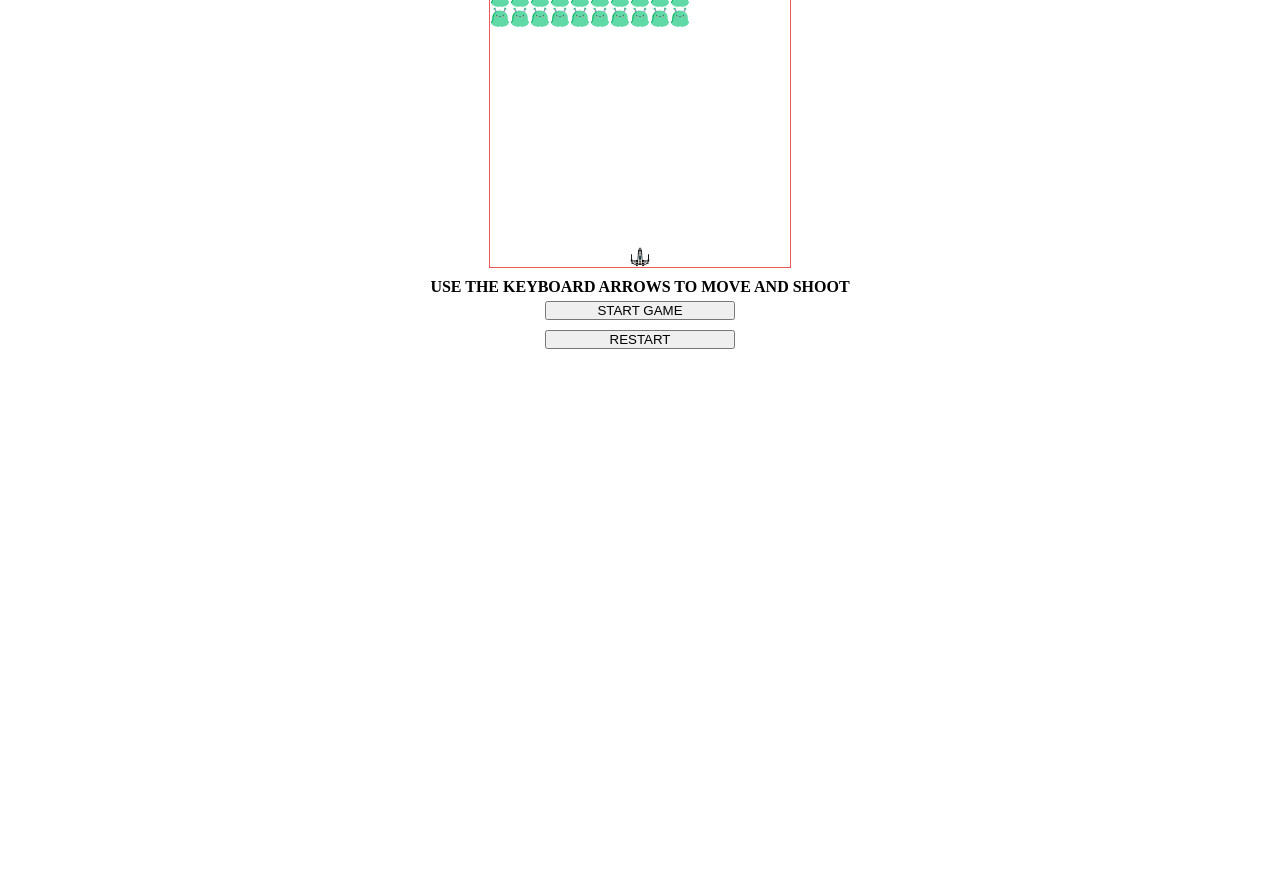
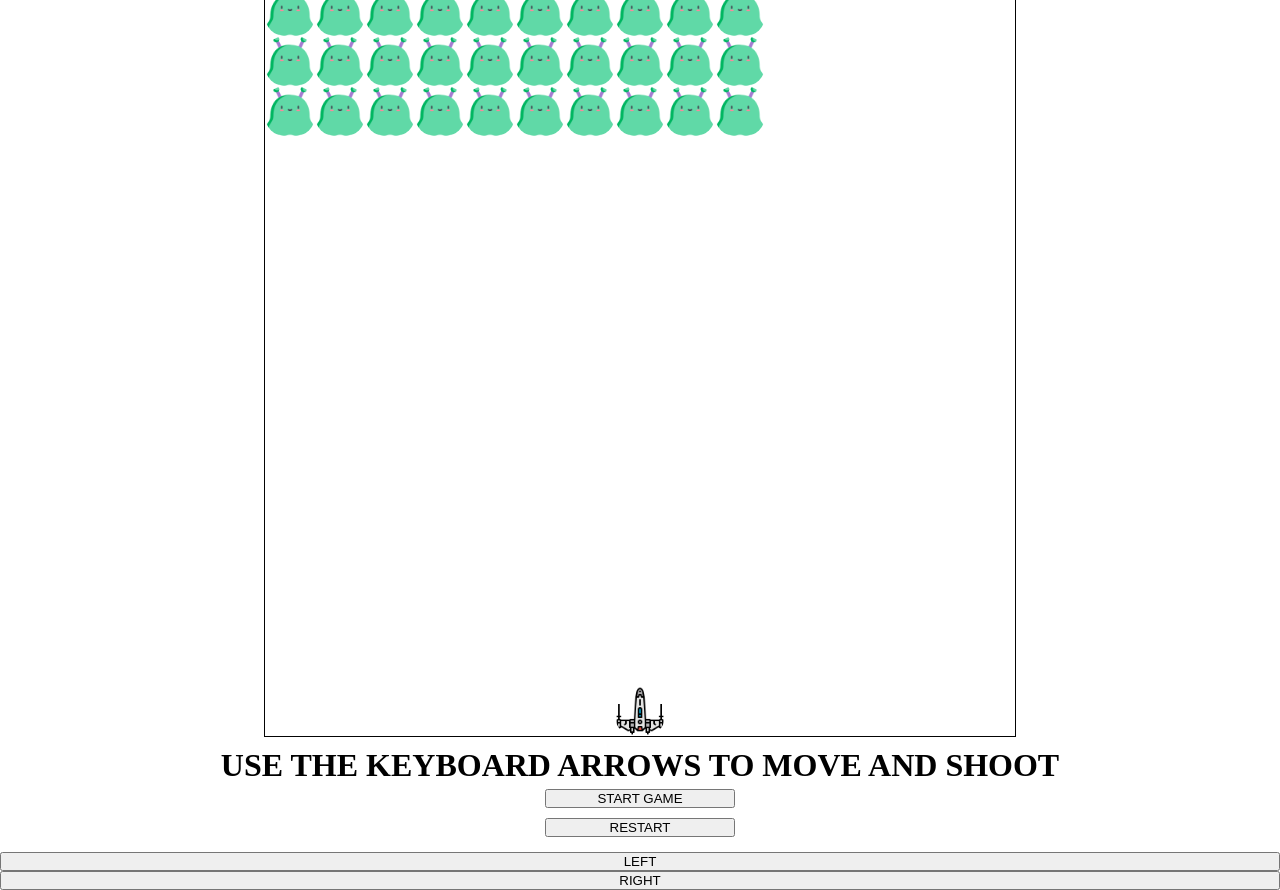
Before and after one commit to CameronHyden/java-script-miniGame, a plain HTML site: page index.html in a window 1280 px wide. Shown: the part 52-942 px from the top of the page. Before the commit the page ends 800 px from the top, so only its background shows below. Drawn offline with Linux system fonts and the light colour scheme.

Commit message:
buttons-for-mobile-added

```diff
--- a/index.html
+++ b/index.html
@@ -246,5 +246,11 @@
     <button id="start-button">START GAME</button>
     <button id="restart-button">RESTART</button>
   </div>
+
+    <div class="mobile-buttons">
+    <button id="left-button">LEFT</button>
+    <button id="right-button">RIGHT</button>
+    <button id="shooting-button">SHOOT</button>
+  </div>
   </body>
 </html>
--- a/script.js
+++ b/script.js
@@ -7,6 +7,7 @@ const divSquares = document.querySelectorAll(".grid div");
 const scoreBoard = document.querySelector("#result");
 const resetButton = document.querySelector("#restart-button");
 const startGameButton = document.querySelector("#start-button");
+const shootButton = document.querySelector("#shooting-button");
 
 const game = {
   shooterPositionIndex: 217,
@@ -120,6 +121,12 @@ const shootBullet = (event) => {
   }
 };
 
+const shootBulletPhone = () => {
+    game.bullet = game.shooterPositionIndex;
+    game.firedBullets.push(game.bullet);
+
+};
+
 const moveBulletArray = () => {
   for (let i = 0; i < game.firedBullets.length; i++) {
     removeBulletClass()
@@ -183,3 +190,4 @@ document.addEventListener("keydown", moveShooter);
 document.addEventListener("keydown", shootBullet);
 resetButton.addEventListener("click", restartTheGame);
 startGameButton.addEventListener("click", startAndEndGame);
+shootButton.addEventListener("click", shootBulletPhone);
--- a/styles.scss
+++ b/styles.scss
@@ -7,18 +7,49 @@
 h2{
     text-align: center;
     font-size: 1rem;
+    @media screen and (min-width: 700px){
+        font-size: 1.5rem;
+    }
+    @media screen and (min-width: 1100px){
+        font-size: 2rem;
+    }
 }
 
 .grid{
     display: flex;
     flex-wrap: wrap;
-    border: solid 1px rgb(238, 89, 89);
+    border: solid 1px rgb(3, 3, 3);
+    width: 210px ;
+    height: 210px;
+    @media screen and (min-width: 325px){
     width: 300px;
     height: 300px;
+    }
+    @media screen and (min-width: 700px){
+        width: 600px;
+        height: 600px;
+    }
+    @media screen and (min-width: 1100px){
+        width: 750px;
+        height: 750px;
+    }
 
     div{
+        width: 14px;
+        height: 14px;
+    @media screen and (min-width: 325px){
         width: 20px;
         height: 20px;
+    }
+
+    @media screen and (min-width: 700px){
+        width: 40px;
+        height: 40px;
+    }
+    @media screen and (min-width: 1100px){
+        width: 50px;
+        height: 50px;
+    }
     }
 }
 
@@ -38,3 +69,13 @@ h2{
         margin: 5px;
     }
 }
+#shooting-button{
+    @media screen and (min-width: 700px){
+        display: none;
+    }
+
+}
+.mobile-buttons{
+    display: grid;
+    grid-template-columns: (repeat 2(1fr));
+}
```
Also changed, not shown: styles.css.
